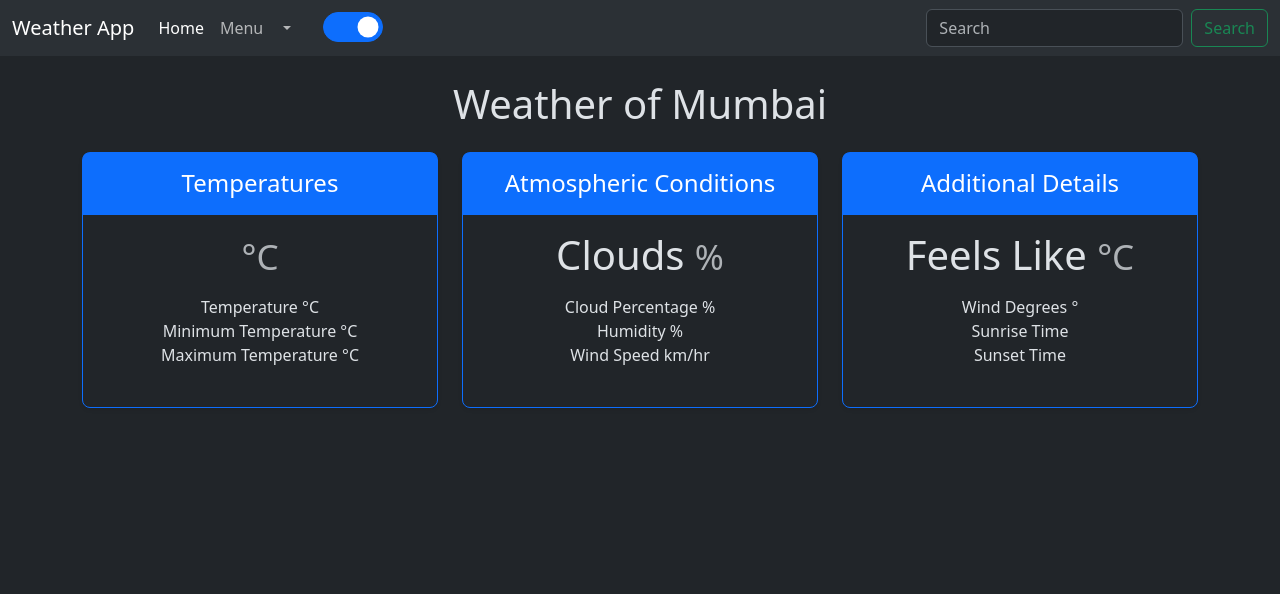
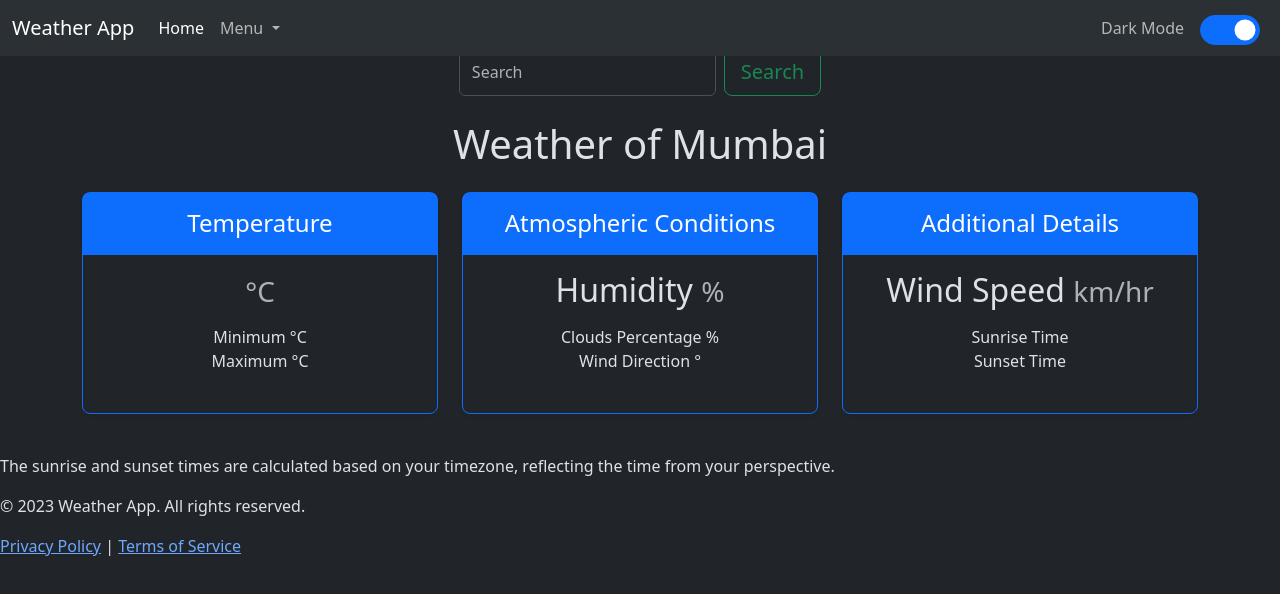
Before and after one commit to Amiya-Jha/WeatherApp, a plain HTML site: page index.html in a window 1280 px wide. Drawn offline with nearby package versions, Linux system fonts and the light colour scheme; no server answers.

Commit message:
Updated Frontend

```diff
--- a/index.html
+++ b/index.html
@@ -5,20 +5,19 @@
     <meta charset="utf-8" />
     <meta name="viewport" content="width=device-width, initial-scale=1" />
     <title>Weather App</title>
+    <link rel="stylesheet" href="style.css">
     <link href="https://cdn.jsdelivr.net/npm/bootstrap@5.3.2/dist/css/bootstrap.min.css" rel="stylesheet"
         integrity="sha384-T3c6CoIi6uLrA9TneNEoa7RxnatzjcDSCmG1MXxSR1GAsXEV/Dwwykc2MPK8M2HN" crossorigin="anonymous" />
 </head>
 
 <body data-bs-theme="dark">
-
-
-    </div>
-    <nav class="navbar navbar-expand-lg bg-body-tertiary">
+    <div>
+        <nav class="navbar navbar-expand-lg bg-body-tertiary fixed-top">
             <div class="container-fluid">
                 <a class="navbar-brand" href="#">Weather App</a>
                 <button class="navbar-toggler" type="button" data-bs-toggle="collapse"
-                data-bs-target="#navbarSupportedContent" aria-controls="navbarSupportedContent" aria-expanded="false"
-                aria-label="Toggle navigation">
+                        data-bs-target="#navbarSupportedContent" aria-controls="navbarSupportedContent"
+                        aria-expanded="false" aria-label="Toggle navigation">
                     <span class="navbar-toggler-icon"></span>
                 </button>
                 <div class="collapse navbar-collapse" id="navbarSupportedContent">
@@ -26,33 +25,50 @@
                         <li class="nav-item">
                             <a class="nav-link active" aria-current="page" href="#">Home</a>
                         </li>
-                    <li class="nav-item">
-                        <a class="nav-link" href="#">Menu </a>
-                    </li>
                         <li class="nav-item dropdown">
                             <a class="nav-link dropdown-toggle" href="#" role="button" data-bs-toggle="dropdown"
                                aria-expanded="false">
+                                Menu
                             </a>
                             <ul class="dropdown-menu">
                                 <li><a class="dropdown-item" href="#">Saved Location</a></li>
                                 <li><a class="dropdown-item" href="#">Settings</a></li>
                                 <li><a class="dropdown-item" href="#">About</a></li>
+                            </ul>
+                        </li>
+                    </ul>
+                    <!-- Move "Dark Mode" outside the list -->
+                    <span class="navbar-text mx-2">Dark Mode</span>
+                    <ul class="navbar-nav">
+                        <li class="nav-item">
+                            <div class="form-check form-switch mx-2">
+                                <input class="form-check-input p-2" type="checkbox" role="switch"
+                                       id="flexSwitchCheckChecked" checked onclick="myfunction()"
+                                       style="width: 60px; height: 30px;">
+                            </div>
+                        </li>
+                    </ul>
+                </div>
+            </div>
+        </nav>
 
-                        </ul>
-                    </li><div class="form-check form-switch mx-4">
-                        <input class="form-check-input p-2" type="checkbox" role="switch" id="flexSwitchCheckChecked" checked
-                            onclick="myfunction()" style="width: 60px; height: 30px;">
-                </ul>
 
-                <form class="d-flex" role="search">
-                    <input id="city" class="form-control me-2" type="search" placeholder="Search" aria-label="Search" />
-                    <button class="btn btn-outline-success" type="submit" id="submit">
+        <!-- Add a margin to the page content to prevent it from being obscured by the fixed navbar -->
+        <div class="container-fluid mt-5">
+            <!-- Your page content goes here -->
+            <div class="d-flex justify-content-center mt-2">
+                <div class="search-container">
+                    <form class="d-flex justify-content-center" role="search">
+                        <input id="city" class="form-control me-2" type="search" placeholder="Search"
+                            aria-label="Search" />
+                        <button class="btn btn-outline-success btn-lg" type="submit" id="submit">
                             Search
                         </button>
                     </form>
                 </div>
             </div>
-    </nav>
+        </div>
+    </div>
 
     <div class="container">
         <h1 class="my-4 text-center">Weather of <span id="cityName"></span></h1>
@@ -61,17 +77,15 @@
                 <div class="col">
                     <div class="card mb-4 rounded-3 shadow-sm border-primary">
                         <div class="card-header py-3 text-bg-primary border-primary">
-                            <h4 class="my-0 fw-normal">Temperatures</h4>
+                            <h4 class="my-0 fw-normal">Temperature</h4>
                         </div>
                         <div class="card-body">
-                            <h1 class="card-title pricing-card-title"><span id="temp2"></span><small
+                            <h2 class="card-title pricing-card-title"><span id="temp"></span><small
                                     class="text-body-secondary fw-light"> °C</small>
-                            </h1>
+                            </h2>
                             <ul class="list-unstyled mt-3 mb-4">
-                                <li>Temperature <span id="temp"></span> °C </li>
-                                <li>Minimum Temperature <span id="min_temp"></span> °C </li>
-                                <li>Maximum Temperature <span id="max_temp"></span> °C </li>
-
+                                <li>Minimum <span id="min_temp"></span> °C </li>
+                                <li>Maximum <span id="max_temp"></span> °C </li>
                             </ul>
                         </div>
                     </div>
@@ -82,15 +96,12 @@
                             <h4 class="my-0 fw-normal">Atmospheric Conditions </h4>
                         </div>
                         <div class="card-body">
-                            <h1 class="card-title pricing-card-title">Clouds <span id="cloud_pct2"></span>
+                            <h2 class="card-title pricing-card-title">Humidity <span id="humidity"></span>
                                 <small class="text-body-secondary fw-light">%</small>
-                            </h1>
+                            </h2>
                             <ul class="list-unstyled mt-3 mb-4">
-                                <li>Cloud Percentage <span id="cloud_pct"></span> %</li>
-                                <li>Humidity <span id="humidity"></span> % </li>
-                                <li>Wind Speed <span id="wind_speed"></span> km/hr</li>
-
-
+                                <li>Clouds Percentage <span id="cloud_pct"></span> % </li>
+                                <li>Wind Direction <span id="wind_degrees"></span> ° </li>
                             </ul>
                         </div>
                     </div>
@@ -101,14 +112,12 @@
                             <h4 class="my-0 fw-normal">Additional Details</h4>
                         </div>
                         <div class="card-body">
-                            <h1 class="card-title pricing-card-title">Feels Like <span id="feels_like"></span><small
-                                    class="text-body-secondary fw-light">°C</small>
-                            </h1>
+                            <h2 class="card-title pricing-card-title">Wind Speed <span id="wind_speed"></span><small
+                                    class="text-body-secondary fw-light"> km/hr</small>
+                            </h2>
                             <ul class="list-unstyled mt-3 mb-4">
-                                <li>Wind Degrees <span id="wind_degrees"></span> ° </li>
                                 <li>Sunrise Time <span id="sunrise"></span></li>
                                 <li>Sunset Time <span id="sunset"></span></li>
-                                <!-- <li>Feels Like <span id="feels_like"></span></li> -->
                             </ul>
                         </div>
                     </div>
@@ -116,12 +125,17 @@
             </div>
         </main>
     </div>
-    <script>
-        function myfunction() {
-            var element = document.body;
-            element.dataset.bsTheme = element.dataset.bsTheme == "light" ? "dark" : "light";
-        }
-    </script>
+    <div class="footer">
+        <p>The sunrise and sunset times are calculated based on your timezone, reflecting the time from your
+            perspective.</p>
+        <p>© 2023 Weather App. All rights reserved.</p>
+        <div>
+            <a href="#">Privacy Policy</a>
+            <span> | </span>
+            <a href="#">Terms of Service</a>
+        </div>
+    </div>
+
     <script src="https://cdn.jsdelivr.net/npm/bootstrap@5.3.2/dist/js/bootstrap.bundle.min.js"
         integrity="sha384-C6RzsynM9kWDrMNeT87bh95OGNyZPhcTNXj1NW7RuBCsyN/o0jlpcV8Qyq46cDfL"
         crossorigin="anonymous"></script>
```
Lines whose indentation alone changed are shown as unchanged.
